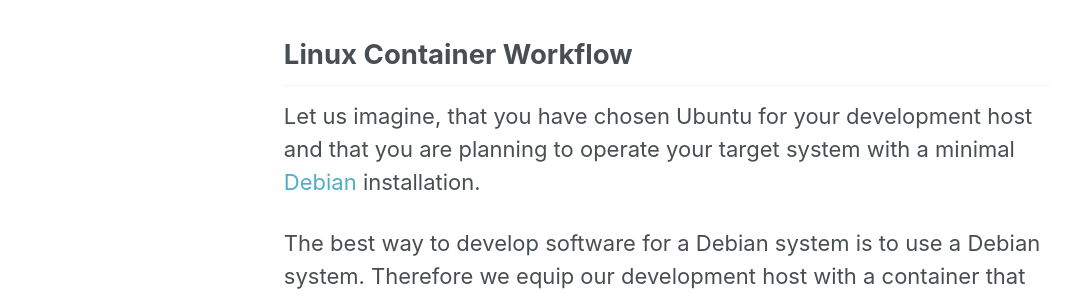
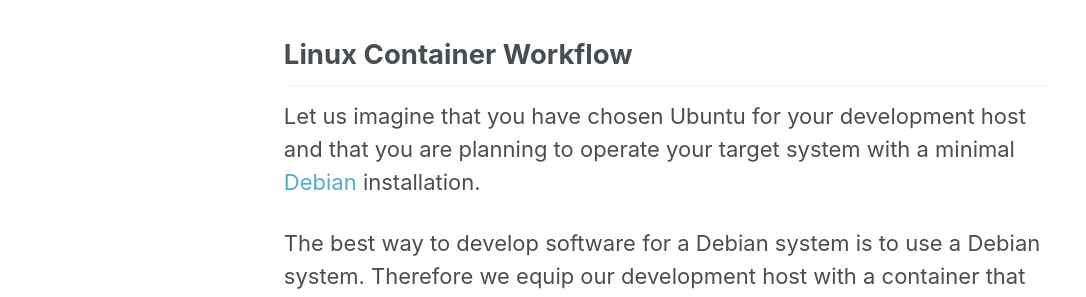
Before and after one commit to lueschem/lueschem.github.io, a Jekyll site: the page built from _posts/2016-12-27-The-Bright-Future-of-Containers-for-Embedded-Software.md, in a window 1280 px wide and 900 px high, scrolled down 2708 px. Shown: the part 157-454 px from the top of the window, without its empty margins (0-1086 px from the left). Built offline with Jekyll 4.4.1, drawn with Linux system fonts in a browser that asks for light colours; comment, search, counter and statistics services are not loaded; some of the changed text lies outside the part shown.

```diff
--- a/_posts/2016-12-27-The-Bright-Future-of-Containers-for-Embedded-Software.md
+++ b/_posts/2016-12-27-The-Bright-Future-of-Containers-for-Embedded-Software.md
@@ -52,7 +52,7 @@ This is where Linux containers come to the rescue:
 
 ## Linux Container Workflow
 
-Let us imagine, that you have chosen Ubuntu for your development host and that you are planning to operate
+Let us imagine that you have chosen Ubuntu for your development host and that you are planning to operate
 your target system with a minimal [Debian](https://www.debian.org/) installation.
 
 The best way to develop software for a Debian system is to use a Debian system. Therefore we equip our
```
Also changed, not shown: other parts of _posts/2016-12-27-The-Bright-Future-of-Containers-for-Embedded-Software.md (+4 -0 lines).
